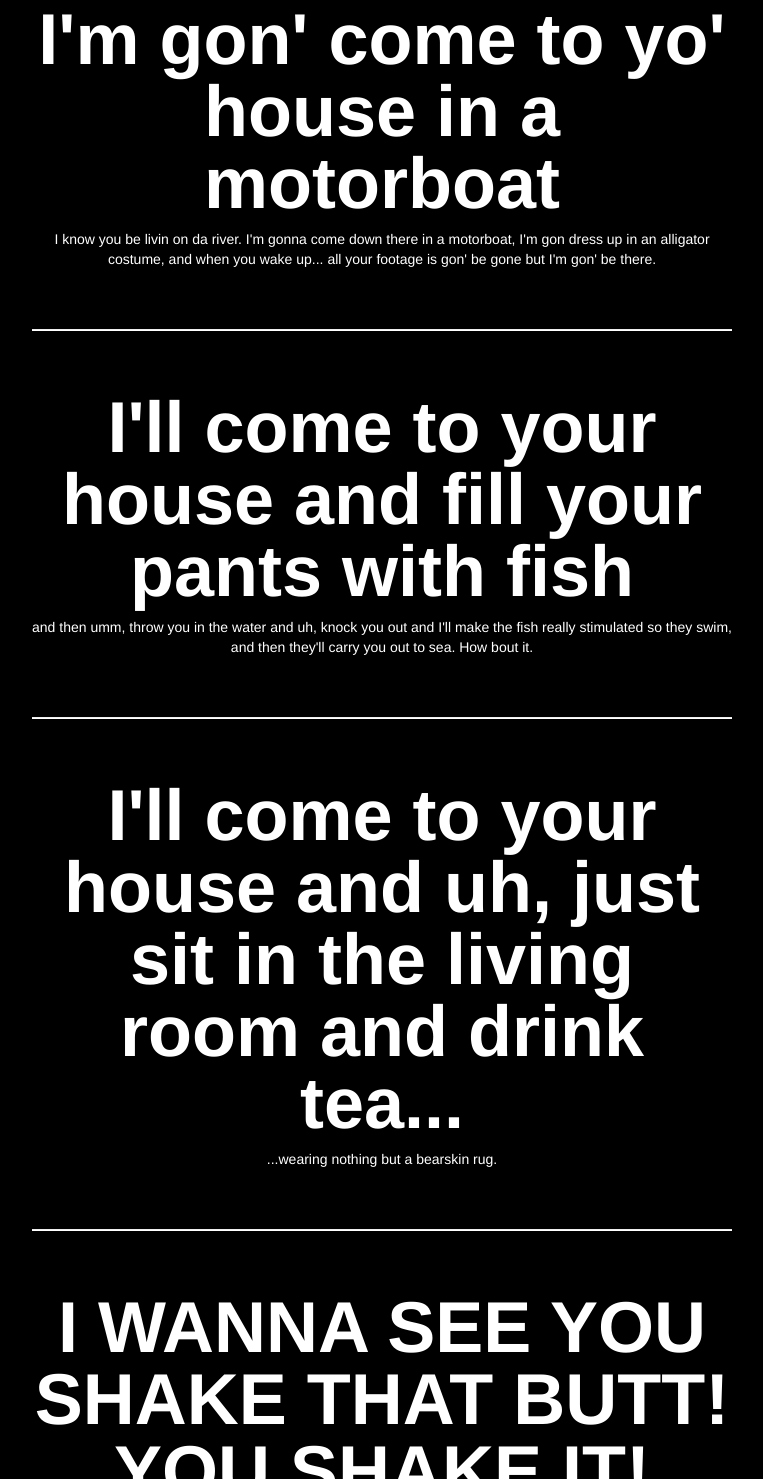
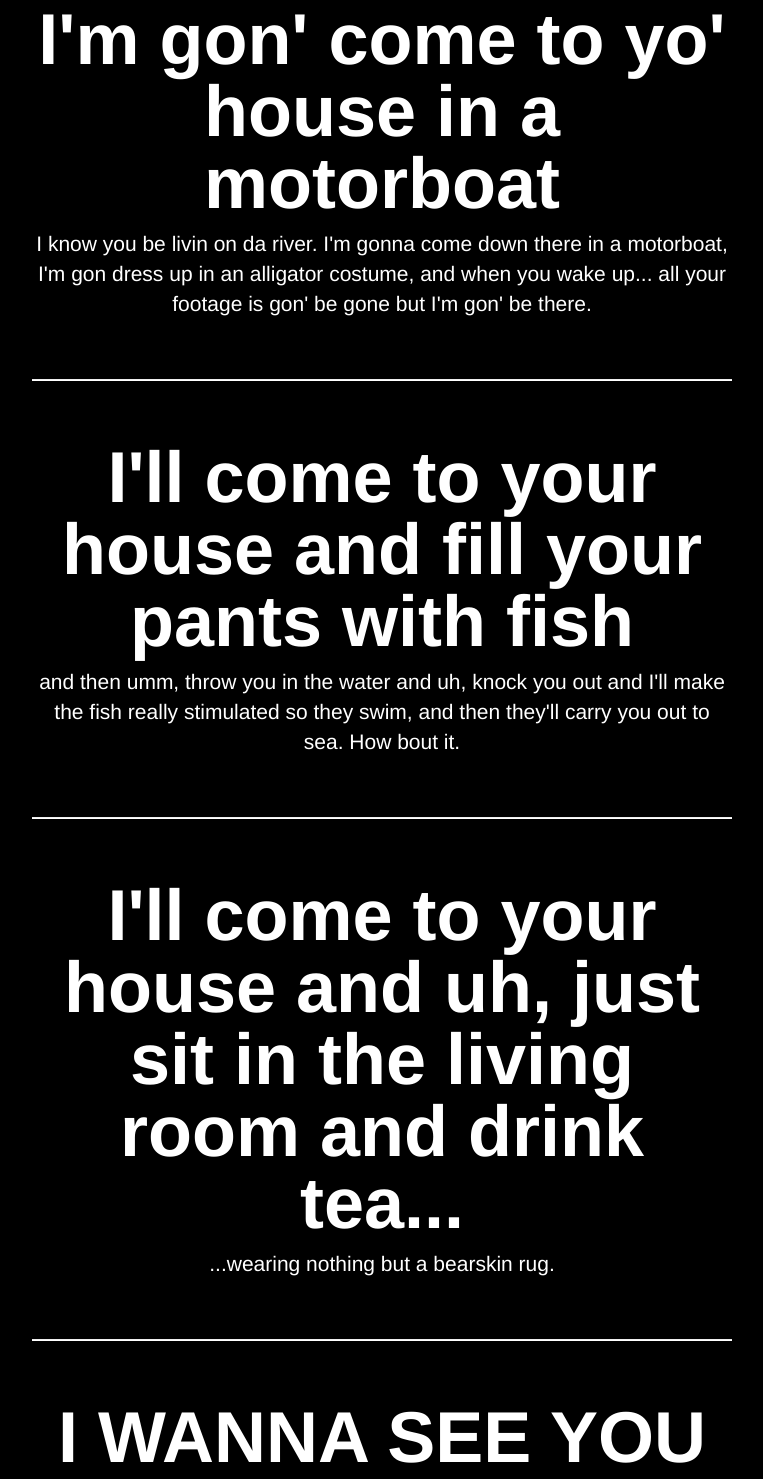
Before and after one commit to modakode/churchoflogan.github.com, a plain HTML site: page index.html in a window 1280 px wide. Shown: the part 2151-3630 px from the top of the page, without its empty margins (258-1021 px from the left). Drawn offline with nearby package versions, Linux system fonts and the light colour scheme; files that its build step writes are made by us from their sources.

Commit message:
consistency

```diff
--- a/index.html
+++ b/index.html
@@ -166,7 +166,7 @@
 
       <div class="jumbotron">
         <h1>I'm gon' come to yo' house in a motorboat</h1>
-        <p>I know you be livin on da river.  I'm gonna come down there in a motorboat, I'm gon dress up in an alligator costume, and when you wake up... all your footage is gon' be gone but I'm gon' be there.</p>
+        <p class="lead">I know you be livin on da river.  I'm gonna come down there in a motorboat, I'm gon dress up in an alligator costume, and when you wake up... all your footage is gon' be gone but I'm gon' be there.</p>
         <div class="video">
           <iframe width="700" height="394" src="http://www.youtube.com/embed/XGWWaYCRUOI" frameborder="0" allowfullscreen></iframe>
         </div>
@@ -176,7 +176,7 @@
 
       <div class="jumbotron">
         <h1>I'll come to your house and fill your pants with fish</h1>
-        <p>and then umm, throw you in the water and uh, knock you out and I'll make the fish really stimulated so they swim, and then they'll carry you out to sea.  How bout it.</p>
+        <p class="lead">and then umm, throw you in the water and uh, knock you out and I'll make the fish really stimulated so they swim, and then they'll carry you out to sea.  How bout it.</p>
         <div class="video">
           <iframe width="700" height="394" src="http://www.youtube.com/embed/JxHcIH33TIM" frameborder="0" allowfullscreen></iframe>
         </div>
@@ -186,7 +186,7 @@
 
       <div class="jumbotron">
         <h1>I'll come to your house and uh, just sit in the living room and drink tea...</h1>
-        <p>...wearing nothing but a bearskin rug.</p>
+        <p class="lead">...wearing nothing but a bearskin rug.</p>
         <div class="video">
           <iframe width="700" height="394" src="http://www.youtube.com/embed/lzEbRdNpmAQ" frameborder="0" allowfullscreen></iframe>
         </div>
```
